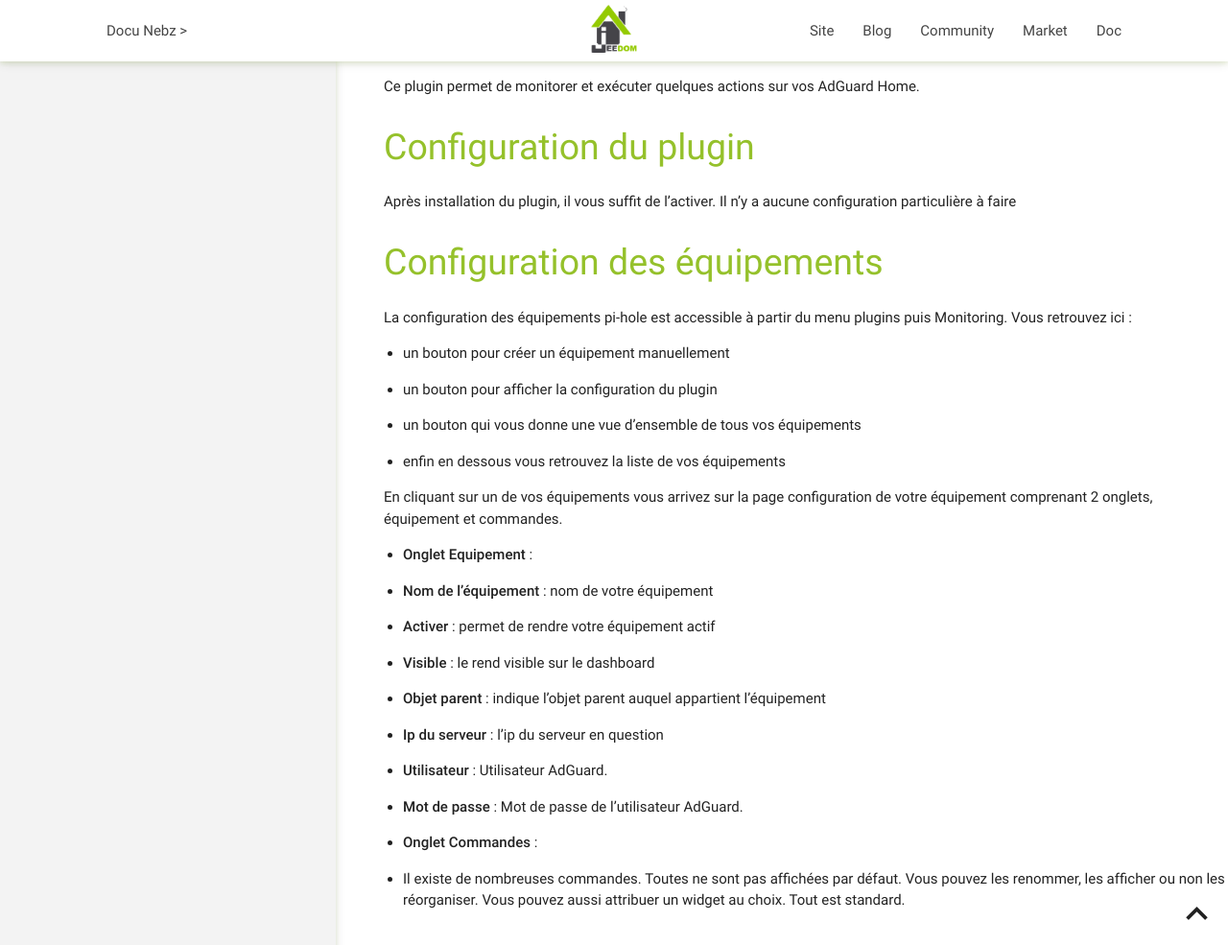
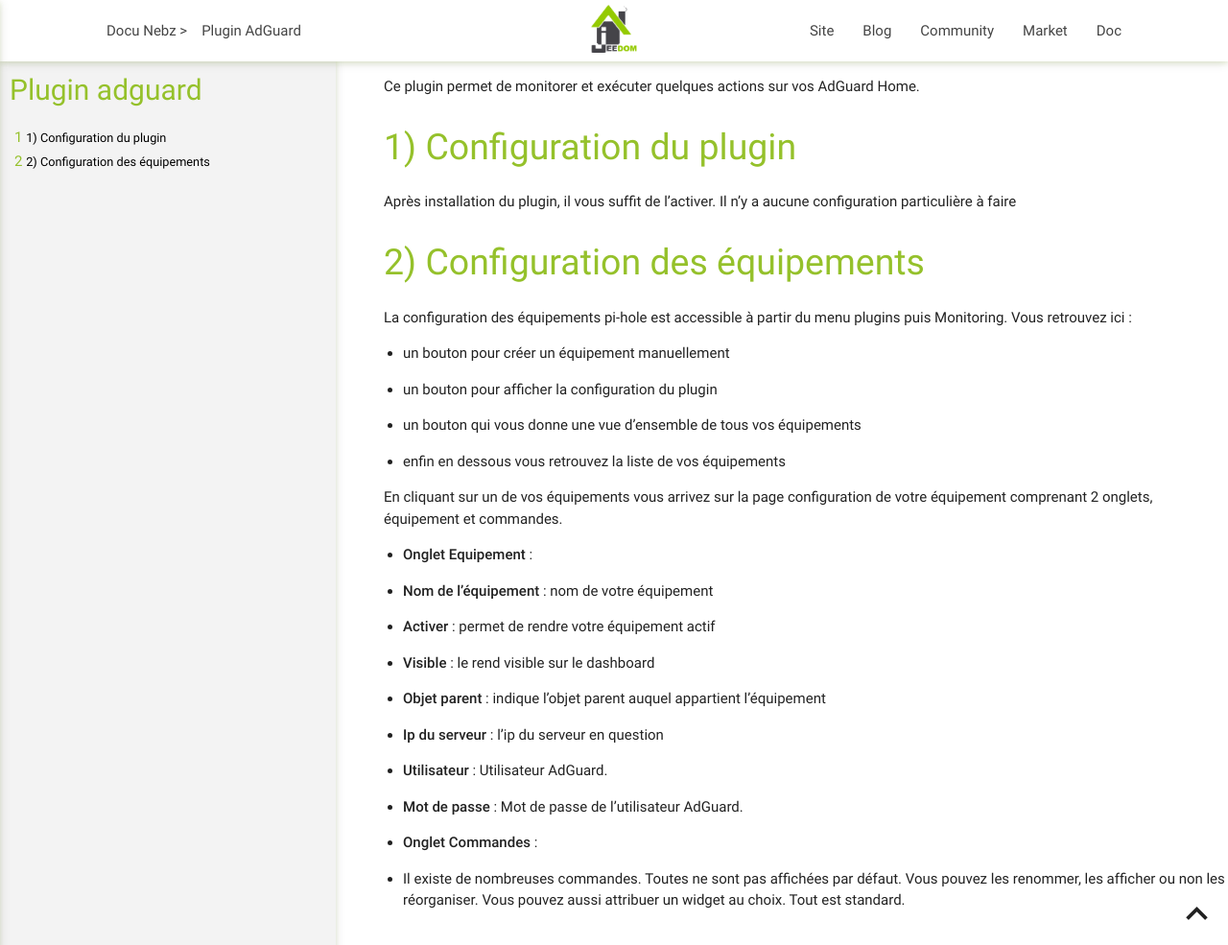
Before and after one commit to NebzHB/jeedom_docs, a Jekyll site: the page built from plugins/AdGuard/fr_FR/index.md, in a window 1280 px wide and 985 px high. Shown: the whole window at 96% size. Built offline with Jekyll 4.4.1, drawn with Linux system fonts in a browser that asks for light colours; our own code applies the rules of GitHub Pages for plain Markdown files.

Commit message:
Update index.md

```diff
--- a/plugins/AdGuard/fr_FR/index.md
+++ b/plugins/AdGuard/fr_FR/index.md
@@ -1,3 +1,10 @@
+---
+layout: default
+lang: fr_FR
+title: Plugin AdGuard
+description: Documentation du plugin AdGuard
+---
+
 Ce plugin permet de monitorer et exécuter quelques actions sur vos AdGuard Home.
 
 Configuration du plugin
```
